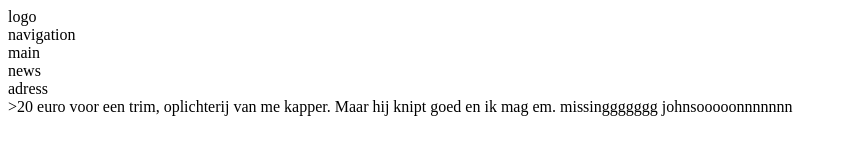
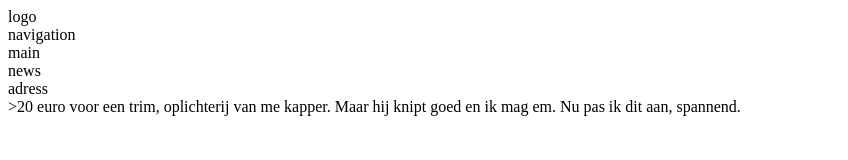
Before and after one commit to lowieknaeps/myfirstrepository, a plain HTML site: page index.html in a window 1280 px wide. Shown: the whole page, without its empty margins (0-848 px from the left). Drawn offline with Linux system fonts and the light colour scheme.

Commit message:
Aanpassing adden

```diff
--- a/index.html
+++ b/index.html
@@ -13,7 +13,7 @@
 		<adress>adress</adress>
 	</div>
 <p1>>20 euro voor een trim, oplichterij van me kapper. Maar hij knipt goed en ik mag em.
-missinggggggg johnsooooonnnnnnn
+Nu pas ik dit aan, spannend.
 </p1>
 </body>
 </html>
```
